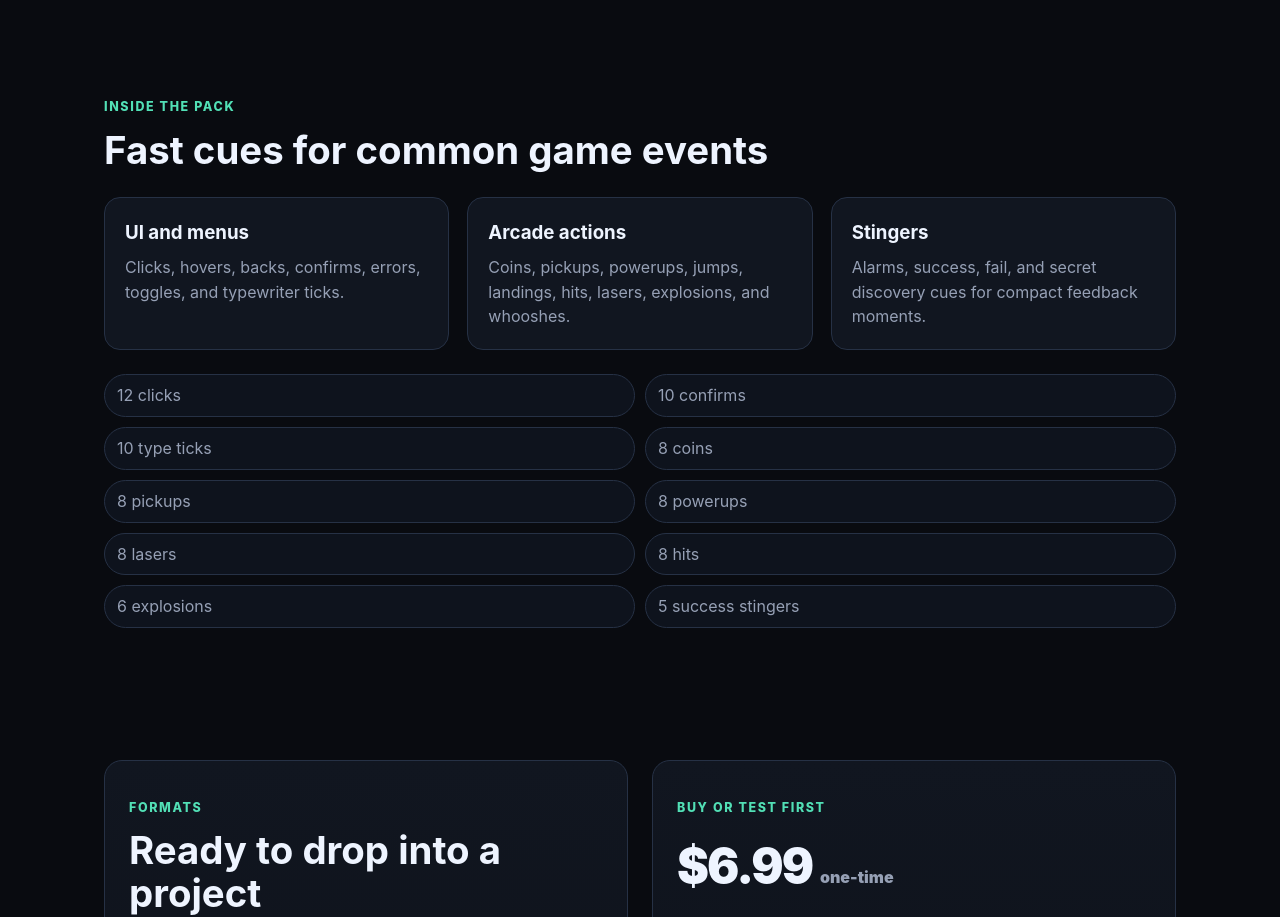
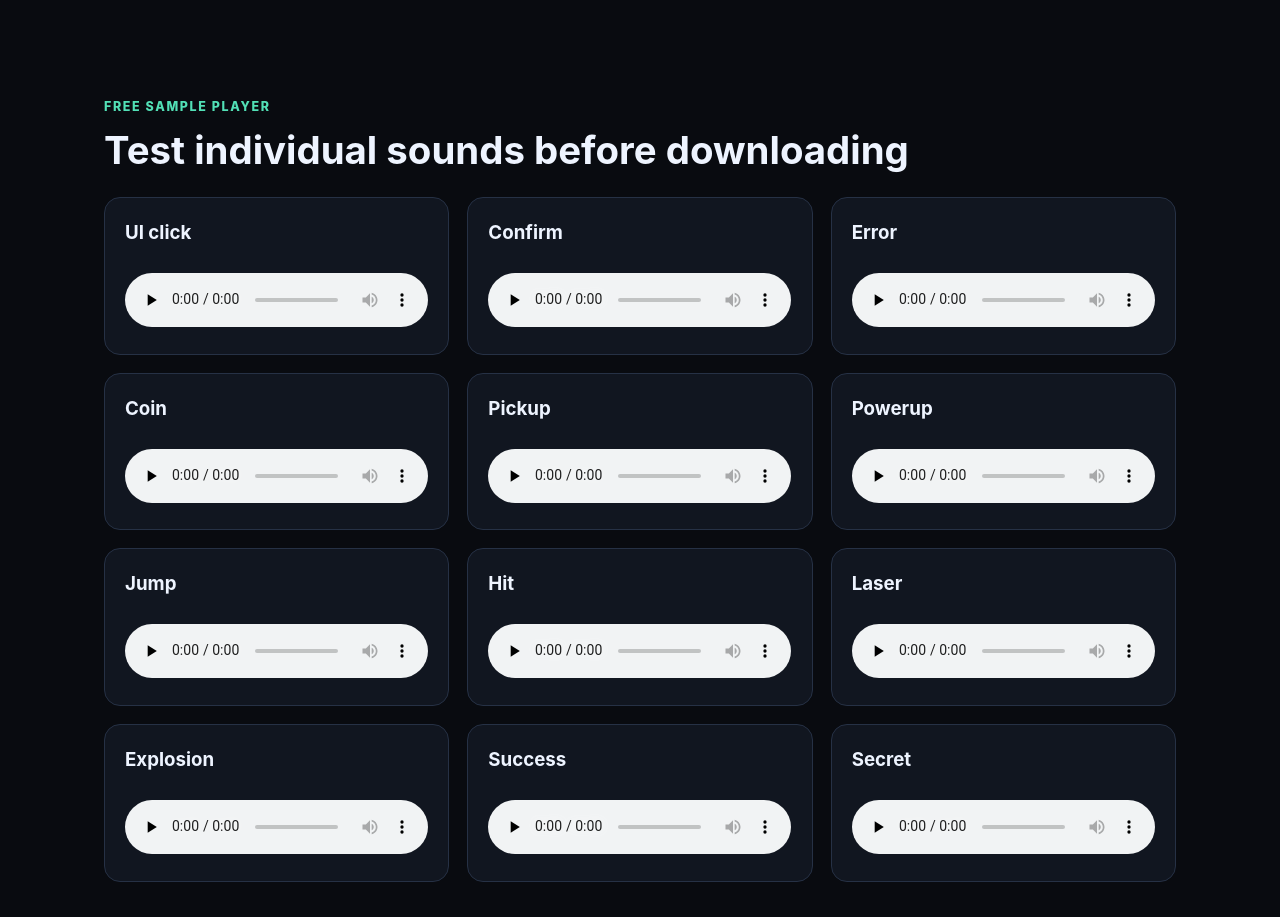
Before and after one commit to SecondWindMC/SecondWindMC.github.io, a plain HTML site: page circuit-ui-sfx.html in a window 1280 px wide. Shown: the part 780-1697 px from the top of the page. Drawn offline with Linux system fonts and the light colour scheme.

Commit message:
Add playable Circuit UI sample grid
Co-Authored-By: Devin AI <158243242+devin-ai-integration[bot]@users.noreply.github.com>

```diff
--- a/circuit-ui-sfx.html
+++ b/circuit-ui-sfx.html
@@ -31,6 +31,26 @@
       <audio class="audio" controls preload="none" src="assets/circuit-ui-preview.mp3">Audio preview</audio>
     </div>
     <img class="cover" src="assets/circuit-ui-cover.png" alt="Circuit UI sound effects pack cover art">
+  </section>
+
+
+  <section class="section">
+    <p class="kicker">Free sample player</p>
+    <h2>Test individual sounds before downloading</h2>
+    <div class="grid">
+      <div class="card"><h3>UI click</h3><audio class="audio" controls preload="none" src="assets/circuit-samples/ui-click-01.wav"></audio></div>
+      <div class="card"><h3>Confirm</h3><audio class="audio" controls preload="none" src="assets/circuit-samples/ui-confirm-01.wav"></audio></div>
+      <div class="card"><h3>Error</h3><audio class="audio" controls preload="none" src="assets/circuit-samples/ui-error-01.wav"></audio></div>
+      <div class="card"><h3>Coin</h3><audio class="audio" controls preload="none" src="assets/circuit-samples/coin-01.wav"></audio></div>
+      <div class="card"><h3>Pickup</h3><audio class="audio" controls preload="none" src="assets/circuit-samples/pickup-01.wav"></audio></div>
+      <div class="card"><h3>Powerup</h3><audio class="audio" controls preload="none" src="assets/circuit-samples/powerup-01.wav"></audio></div>
+      <div class="card"><h3>Jump</h3><audio class="audio" controls preload="none" src="assets/circuit-samples/jump-01.wav"></audio></div>
+      <div class="card"><h3>Hit</h3><audio class="audio" controls preload="none" src="assets/circuit-samples/hit-01.wav"></audio></div>
+      <div class="card"><h3>Laser</h3><audio class="audio" controls preload="none" src="assets/circuit-samples/laser-01.wav"></audio></div>
+      <div class="card"><h3>Explosion</h3><audio class="audio" controls preload="none" src="assets/circuit-samples/explosion-01.wav"></audio></div>
+      <div class="card"><h3>Success</h3><audio class="audio" controls preload="none" src="assets/circuit-samples/success-01.wav"></audio></div>
+      <div class="card"><h3>Secret</h3><audio class="audio" controls preload="none" src="assets/circuit-samples/secret-01.wav"></audio></div>
+    </div>
   </section>
 
   <section class="section">
```
Also changed, not shown: 12 other files.
